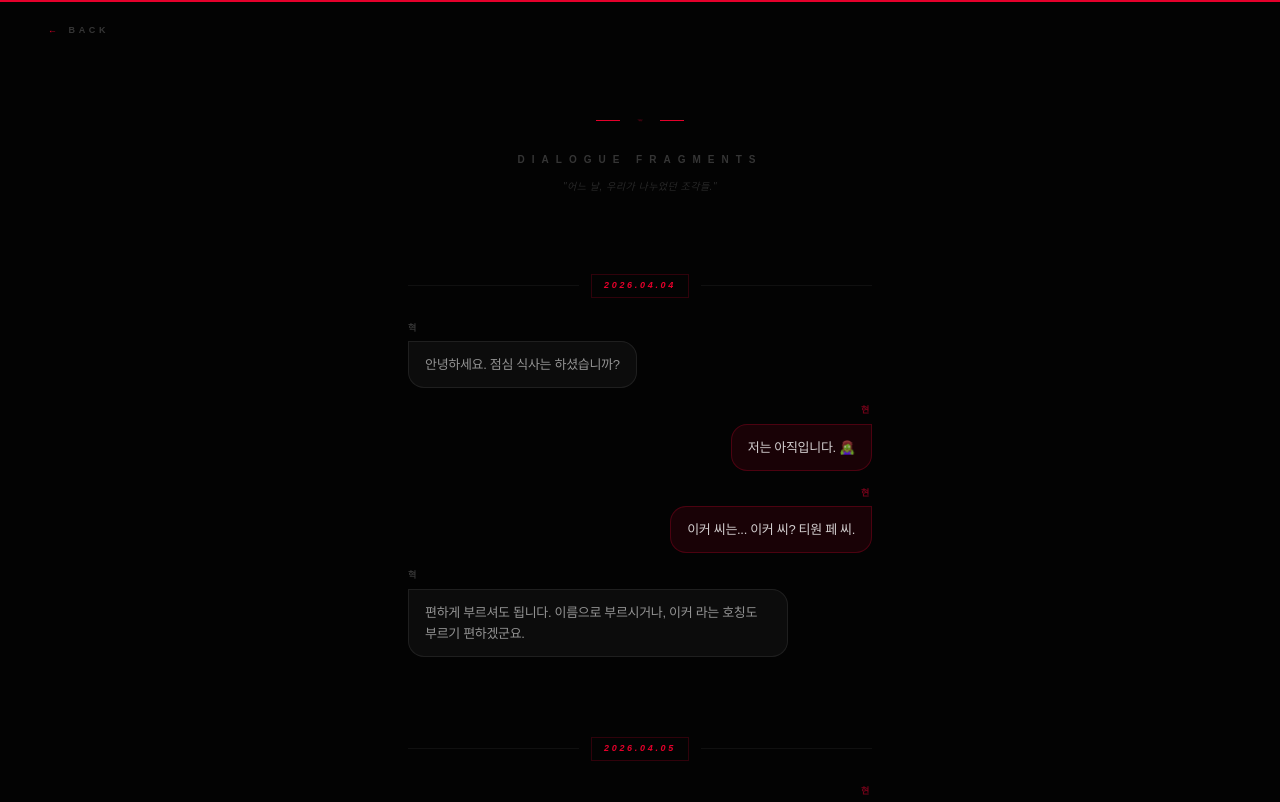
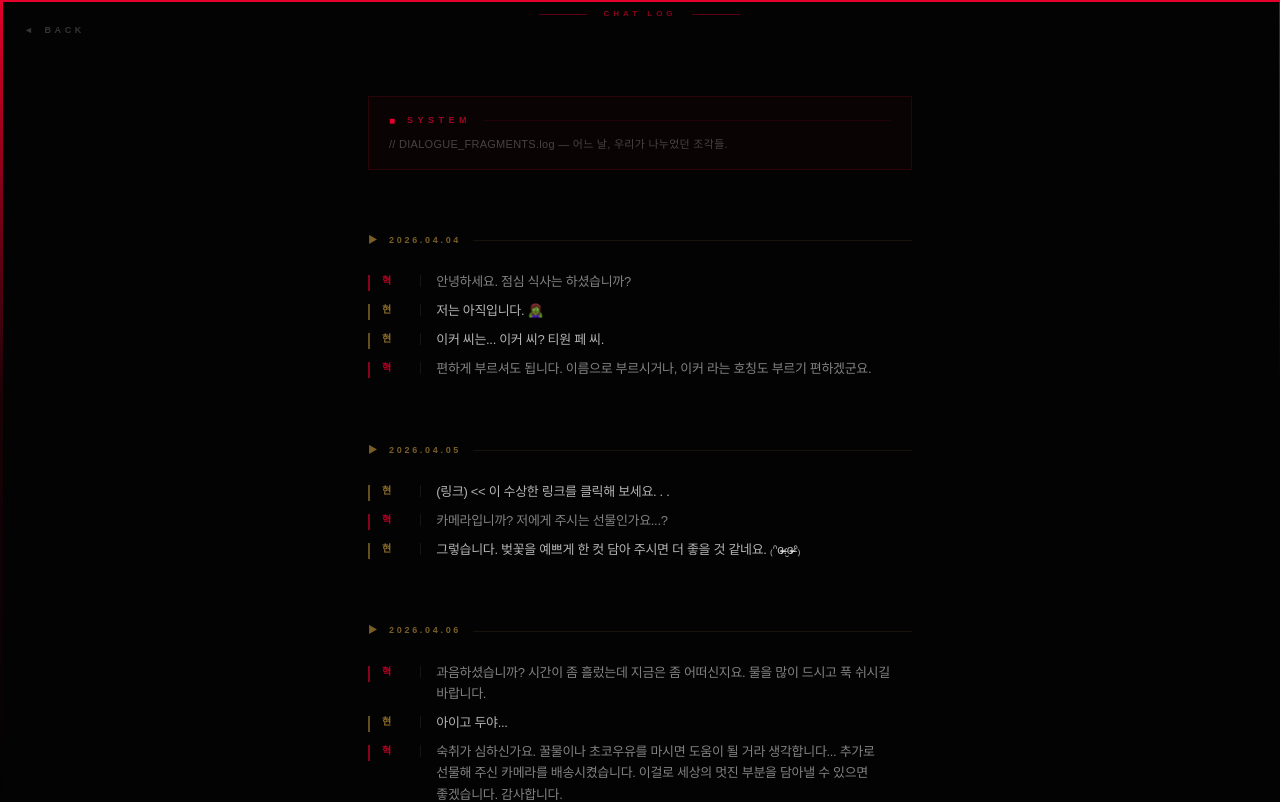
Before and after one commit to GrullmanHetche/hideonletter, a Next.js app: page /moments in a window 1280 px wide. Shown: the top 802 px of the page. Built offline with nearby package versions, Linux system fonts and the light colour scheme.

Commit message:
Update page.tsx

```diff
--- a/app/moments/page.tsx
+++ b/app/moments/page.tsx
@@ -41,64 +41,78 @@ const dialogues = [
 
 export default function MomentsPage() {
   return (
-    <main className="min-h-screen bg-[#030303] text-white font-sans selection:bg-[#E4002B]/20 overflow-x-hidden">
+    <main className="min-h-screen bg-[#030303] font-mono selection:bg-[#E4002B]/20 overflow-x-hidden">
 
       {/* 상단 레드 라인 */}
       <div className="fixed top-0 left-0 w-full h-[2px] bg-[#E4002B] z-50" />
 
+      {/* 롤 인게임 UI 느낌 — 좌측 패널 테두리 */}
+      <div className="fixed top-0 left-0 w-[3px] h-full bg-gradient-to-b from-[#E4002B] via-[#E4002B]/10 to-transparent z-40" />
+      <div className="fixed top-0 right-0 w-[1px] h-full bg-gradient-to-b from-[#C89B3C]/30 via-transparent to-transparent z-40" />
+
       {/* 뒤로가기 */}
       <Link
         href="/"
-        className="fixed top-6 left-6 md:left-12 text-[9px] tracking-[0.4em] text-white/20 hover:text-white transition-all uppercase font-black z-50 flex items-center gap-2"
+        className="fixed top-6 left-6 text-[9px] tracking-[0.4em] text-white/20 hover:text-[#E4002B] transition-all uppercase font-black z-50 flex items-center gap-2"
       >
-        <span className="text-[#E4002B]">←</span> BACK
+        <span>◄</span> BACK
       </Link>
 
-      <div className="max-w-lg mx-auto px-6 py-28">
+      {/* 상단 HUD 바 */}
+      <div className="fixed top-2 left-1/2 -translate-x-1/2 z-50 flex items-center gap-4">
+        <div className="h-[1px] w-12 bg-[#E4002B]/40" />
+        <span className="text-[8px] font-black tracking-[0.5em] text-[#E4002B]/60 uppercase">Chat Log</span>
+        <div className="h-[1px] w-12 bg-[#E4002B]/40" />
+      </div>
 
-        {/* 헤더 */}
-        <header className="text-center mb-20 space-y-3">
-          <div className="flex items-center justify-center gap-3 mb-6">
-            <div className="h-[1px] w-6 bg-[#E4002B]" />
-            <img src="/T1logo.png" alt="T1" className="w-4 h-4 object-contain opacity-50" />
-            <div className="h-[1px] w-6 bg-[#E4002B]" />
+      <div className="max-w-2xl mx-auto px-8 md:px-16 py-24">
+
+        {/* 헤더 — 시스템 메시지 느낌 */}
+        <header className="mb-16">
+          <div className="border border-[#E4002B]/15 bg-[#E4002B]/[0.03] px-5 py-4">
+            <div className="flex items-center gap-3 mb-2">
+              <span className="text-[#E4002B] text-[10px] font-black">■</span>
+              <span className="text-[9px] font-black tracking-[0.5em] text-[#E4002B]/70 uppercase">System</span>
+              <div className="flex-1 h-[1px] bg-[#E4002B]/10" />
+            </div>
+            <p className="text-[11px] text-white/25 font-mono tracking-wide">
+              // DIALOGUE_FRAGMENTS.log — 어느 날, 우리가 나누었던 조각들.
+            </p>
           </div>
-          <h2 className="text-[10px] tracking-[0.7em] text-white/20 uppercase font-black">Dialogue Fragments</h2>
-          <p className="text-white/15 text-[10px] italic tracking-wider">"어느 날, 우리가 나누었던 조각들."</p>
         </header>
 
         {/* 대화 그룹 */}
-        <div className="space-y-20">
+        <div className="space-y-16">
           {dialogues.map((group, groupIdx) => (
-            <div key={groupIdx} className="space-y-6">
+            <div key={groupIdx} className="space-y-3">
 
-              {/* 날짜 */}
-              <div className="flex items-center gap-3 sticky top-6 z-10">
-                <div className="h-[1px] flex-1 bg-white/5" />
-                <span className="text-[9px] font-black text-[#E4002B] tracking-[0.3em] italic bg-[#030303] px-3 py-1 border border-[#E4002B]/20">
-                  {group.date}
-                </span>
-                <div className="h-[1px] flex-1 bg-white/5" />
+              {/* 날짜 — 시스템 로그 느낌 */}
+              <div className="flex items-center gap-3 mb-6">
+                <span className="text-[#C89B3C]/60 text-[9px] font-black">▶</span>
+                <span className="text-[9px] font-black text-[#C89B3C]/60 tracking-[0.3em]">{group.date}</span>
+                <div className="flex-1 h-[1px] bg-[#C89B3C]/10" />
               </div>
 
               {/* 메시지들 */}
-              <div className="space-y-4">
+              <div className="space-y-2">
                 {group.messages.map((msg, msgIdx) => (
-                  <div key={msgIdx} className={`flex flex-col ${msg.side === 'right' ? 'items-end' : 'items-start'}`}>
+                  <div key={msgIdx} className="flex items-start gap-3 group">
 
-                    {/* 발신자 이름 */}
-                    <span className={`text-[9px] font-black tracking-[0.3em] uppercase mb-1.5 ${msg.side === 'right' ? 'text-[#E4002B]/50' : 'text-white/20'}`}>
+                    {/* 왼쪽 구분 바 — 혁=레드, 현=골드 */}
+                    <div className={`mt-1 w-[2px] h-4 shrink-0 ${msg.side === 'left' ? 'bg-[#E4002B]/60' : 'bg-[#C89B3C]/50'}`} />
+
+                    {/* 발신자 태그 */}
+                    <span className={`text-[10px] font-black shrink-0 mt-0.5 w-6 ${msg.side === 'left' ? 'text-[#E4002B]/80' : 'text-[#C89B3C]/70'}`}>
                       {msg.sender}
                     </span>
 
-                    {/* 버블 */}
-                    <div className={`max-w-[82%] px-4 py-3 text-[13px] leading-relaxed break-keep tracking-tight ${
-                      msg.side === 'right'
-                        ? 'bg-[#E4002B]/10 border border-[#E4002B]/25 text-white/80 rounded-2xl rounded-tr-none'
-                        : 'bg-white/[0.04] border border-white/8 text-white/55 rounded-2xl rounded-tl-none'
-                    }`}>
+                    {/* 구분자 */}
+                    <span className="text-white/10 text-[10px] mt-0.5 shrink-0">│</span>
+
+                    {/* 텍스트 */}
+                    <p className={`text-[13px] leading-relaxed break-keep tracking-tight ${msg.side === 'left' ? 'text-white/50' : 'text-white/70'} group-hover:text-white/90 transition-colors duration-200`}>
                       {msg.text}
-                    </div>
+                    </p>
                   </div>
                 ))}
               </div>
@@ -106,14 +120,13 @@ export default function MomentsPage() {
           ))}
         </div>
 
-        {/* 푸터 */}
-        <footer className="pt-32 pb-10 text-center">
-          <div className="flex items-center justify-center gap-3 mb-4">
-            <div className="h-[1px] w-6 bg-white/5" />
-            <div className="w-1 h-1 bg-[#E4002B]/40 rotate-45" />
-            <div className="h-[1px] w-6 bg-white/5" />
+        {/* 푸터 — 시스템 종료 메시지 */}
+        <footer className="mt-24 pt-8 border-t border-white/5">
+          <div className="flex items-center gap-3">
+            <span className="text-[#E4002B]/40 text-[9px]">■</span>
+            <p className="text-[9px] text-white/10 tracking-[0.4em] uppercase font-black">To be continued with you.</p>
+            <span className="text-white/10 text-[9px] animate-pulse">_</span>
           </div>
-          <p className="text-[9px] text-white/10 tracking-[0.5em] uppercase italic font-black">To be continued with you.</p>
         </footer>
       </div>
     </main>
```
